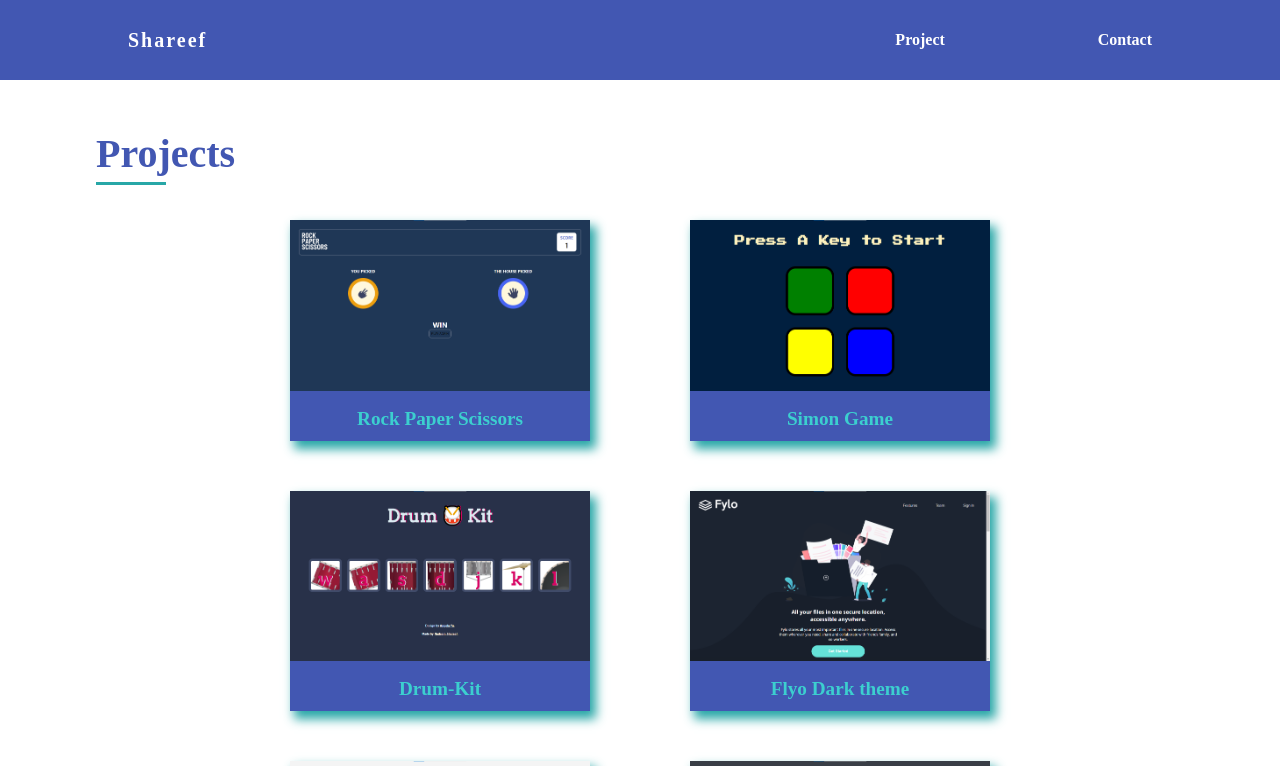
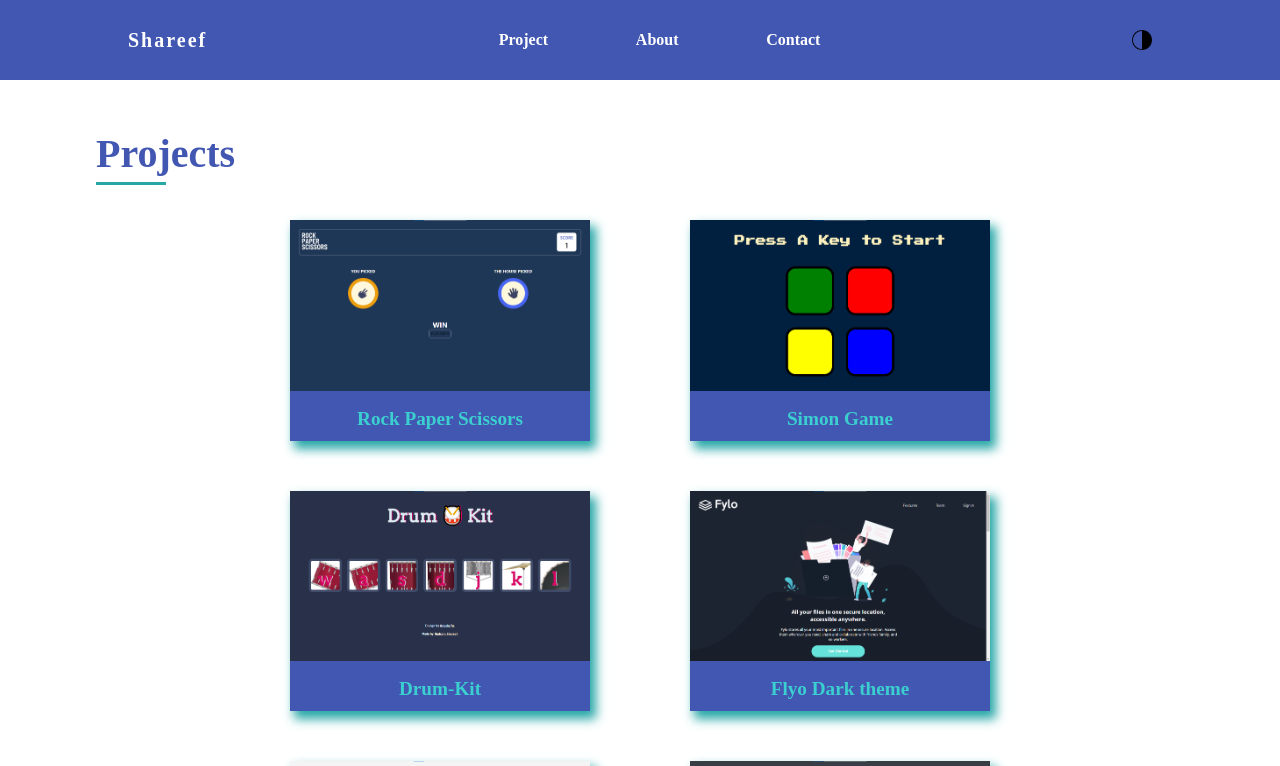
Before and after one commit to shareef99/portfolio-old, a Next.js app: page /project in a window 1280 px wide. Shown: the top 766 px of the page. Built offline with nearby package versions, Linux system fonts and the light colour scheme.

Commit message:
update
0. add darkMode button. 1. build the project. 2. init firebase. 3. add meta tags to pages/index.jsx and pages/project.jsx 4. and some mini changes

```diff
--- a/components/header.jsx
+++ b/components/header.jsx
@@ -1,5 +1,4 @@
 import React, { useState } from "react";
-
 import Link from "next/link";
 import Styles from "../styles/components/header.module.scss";
 
@@ -10,6 +9,13 @@ export default function Header() {
         navSlider.isNavbarOpen
             ? setNavSlider({ isNavbarOpen: !navSlider.isNavbarOpen })
             : setNavSlider({ isNavbarOpen: !navSlider.isNavbarOpen });
+    };
+    const [darkMode, setDarkMode] = useState({ isDarkModeOn: false });
+    const handleDarkMode = () => {
+        darkMode.isDarkModeOn
+            ? setDarkMode({ isDarkModeOn: !darkMode.isDarkModeOn })
+            : setDarkMode({ isDarkModeOn: !darkMode.isDarkModeOn });
+        alert("Dark mode is coming soon, thanks for visiting my website");
     };
     return (
         <>
@@ -32,11 +38,11 @@ export default function Header() {
                                 <a>Project</a>
                             </Link>
                         </li>
-                        {/* <li>
-                            <Link href="/contact">
-                                <a>Contact</a>
+                        <li>
+                            <Link href="/#about">
+                                <a>About</a>
                             </Link>
-                        </li> */}
+                        </li>
                         <li>
                             {/* <Link href="/contact"> */}
                             <a href="mailto:nadeemshareef934@gmail.com">
@@ -58,51 +64,10 @@ export default function Header() {
                     <div className={` ${Styles.line2} `}></div>
                     <div className={` ${Styles.line3} `}></div>
                 </div>
+                <div className={Styles.darkMode} onClick={handleDarkMode}>
+                    <img src="images/darkMode.png" alt="" />
+                </div>
             </header>
-            {/* <nav className={Styles.navbar}>
-                <div className={Styles.logo}>
-                    <Link href="/">
-                        <a>Shareef</a>
-                    </Link>
-                </div>
-                <div
-                    className={`${Styles.burger}  ${
-                        navSlider.isNavbarOpen
-                            ? `${Styles.burgerToCross}`
-                            : `${Styles.crossToBurger}`
-                    } `}
-                    onClick={handleNavSlide}
-                >
-                    <div className={` ${Styles.line1} `}></div>
-                    <div className={` ${Styles.line2} `}></div>
-                    <div className={` ${Styles.line3} `}></div>
-                </div>
-            </nav>
-            <div className={`${Styles.navLinks}`}>
-                <ul
-                    className={`${
-                        navSlider.isNavbarOpen
-                            ? `${Styles.open}`
-                            : `${Styles.close}`
-                    }`}
-                >
-                    <li>
-                        <Link href="#about">
-                            <a>About</a>
-                        </Link>
-                    </li>
-                    <li>
-                        <Link href="/projects">
-                            <a>Projects</a>
-                        </Link>
-                    </li>
-                    <li>
-                        <Link href="#contact">
-                            <a>Contact</a>
-                        </Link>
-                    </li>
-                </ul>
-            </div> */}
         </>
     );
 }
--- a/pages/project.jsx
+++ b/pages/project.jsx
@@ -84,6 +84,21 @@ export default function Project() {
     return (
         <>
             <Head>
+                <meta charSet="UTF-8" />
+                <meta
+                    name="description"
+                    content="see cool websites Shareef coded through out the web development journey."
+                />
+                <meta
+                    name="keywords"
+                    content="projects, project, shareef, shareef99, shareefBhai, web development projects, html-css projects"
+                />
+
+                <meta name="author" content="Shareef" />
+                <meta
+                    name="viewport"
+                    content="width=device-width, initial-scale=1.0"
+                />
                 <title>Project | Shareef</title>
                 <link
                     rel="shortcut icon"
--- a/styles/components/header.module.scss
+++ b/styles/components/header.module.scss
@@ -61,7 +61,9 @@
                 height: 10vh;
                 flex-direction: row;
                 li {
-                    margin: auto 0 auto auto;
+                    // margin: auto 0 auto auto;
+
+                    margin: auto auto auto auto;
                 }
             }
         }
@@ -122,4 +124,16 @@
         letter-spacing: 2px;
         font-weight: 900;
     }
+
+    .darkMode {
+        display: flex;
+        justify-content: center;
+        align-items: center;
+        img {
+            width: 20px;
+            height: auto;
+            margin: auto auto auto 20px;
+            cursor: pointer;
+        }
+    }
 }
--- a/styles/pages/project.module.scss
+++ b/styles/pages/project.module.scss
@@ -7,7 +7,6 @@
     margin: auto;
     text-align: center;
     justify-content: center;
-    // flex-direction: column;
 }
 
 .heading {
@@ -22,28 +21,20 @@
     background-color: map-get($map: $colors, $key: seventh);
     color: map-get($map: $colors, $key: fifth);
     font-size: 1.25rem;
-    // border: 1px solid #333333;
     box-shadow: 5px 7px 10px 1px map-get($map: $colors, $key: sixth);
     transition: all 0.4s ease;
-    // height: 400px;
     img {
         max-width: 100%;
         width: 100%;
         height: calc(100% - 50px);
         transition: all 0.4s ease;
-
-        &:hover {
-            transform: scale(1.015);
-            box-shadow: 5px 7px 10px 0px map-get($map: $colors, $key: fifth);
-        }
     }
     p {
         margin: 10px 0;
         width: 100%;
     }
 
-    // &:hover {
-    //     transform: scale(1.015);
-    //     box-shadow: 2px 2px 25px 2px map-get($map: $colors, $key: baseColor);
-    // }
+    &:hover {
+        transform: scale(1.015);
+    }
 }
```
Also changed, not shown: dash.html (deleted, +0 -9 lines), pages/index.jsx (+11 -4 lines), styles/pages/index.module.scss (+11 -1 lines), firebase.json (added), public/images/darkMode.png (added), 1 other file (tests, documents, lock files or other folders).
